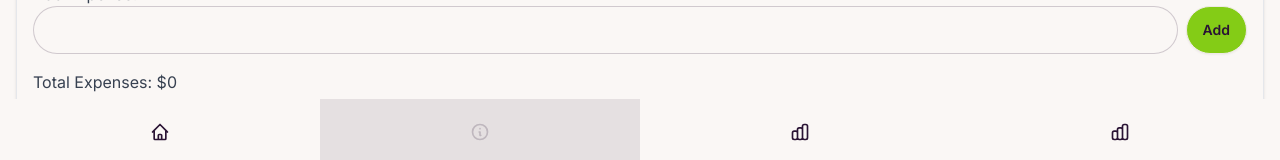
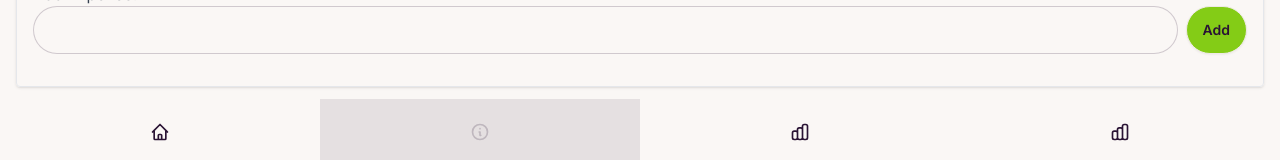
Before and after one commit to aader320/FoodKaki, a Next.js app: page / in a window 1280 px wide. Shown: the part 637-797 px from the top of the page. Built offline with nearby package versions, Linux system fonts and the light colour scheme.

Commit message:
remove bottom stuff

```diff
--- a/app/components/MoneyBudgetWidget.tsx
+++ b/app/components/MoneyBudgetWidget.tsx
@@ -54,12 +54,6 @@ const MoneyBudgetWidget: React.FC = () => {
           <button onClick={addExpense} className="btn bg-customGreen-100 ml-2">Add</button>
         </div>
       </div>
-      <div className="mb-4">
-        <label className="block text-gray-700">Total Expenses: ${expenses}</label>
-      </div>
-      <div>
-        <label className="block text-gray-700 ">Remaining Budget: ${remainingBudget}</label>
-      </div>
     </div>
   );
 };
```
